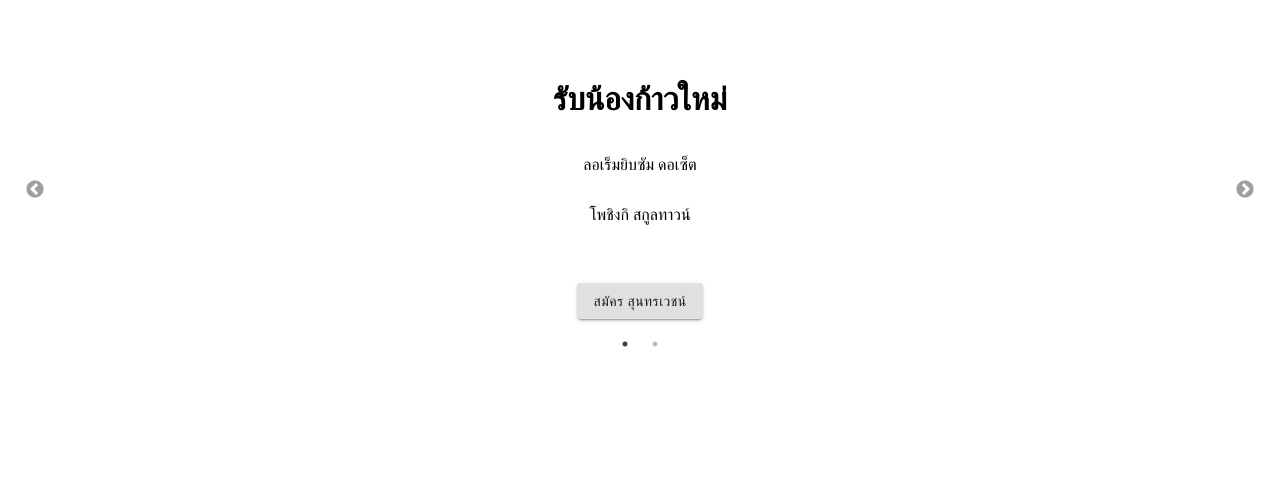
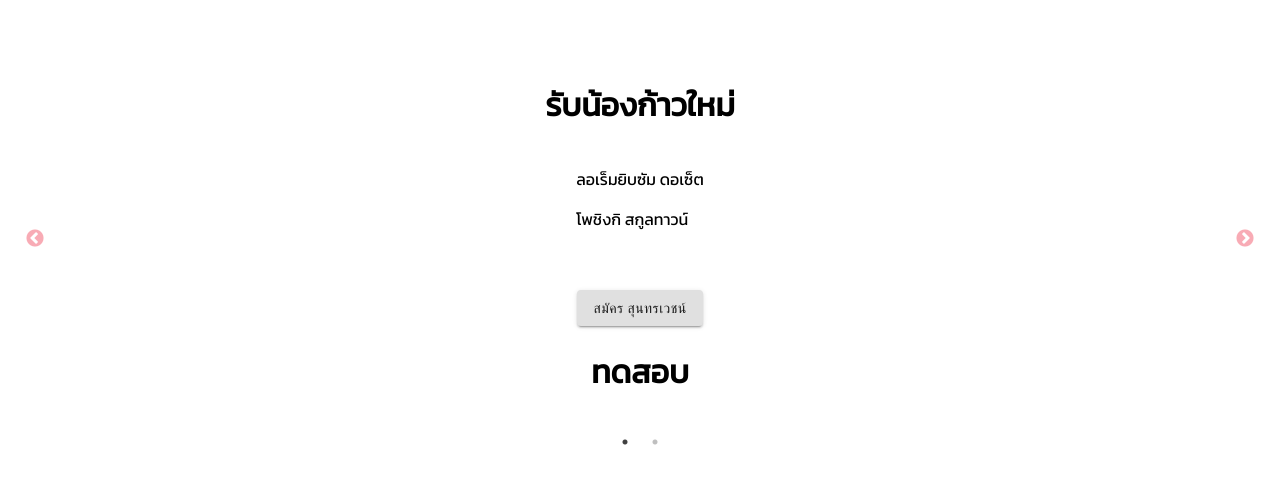
Before and after one commit to tepzilon/web-content.rnkm, a Gatsby site: page / in a window 1280 px wide. Built offline with nearby package versions, Linux system fonts and the light colour scheme; Gatsby itself is replaced by a stand-in of ours.

```diff
--- a/src/components/featuredContents.js
+++ b/src/components/featuredContents.js
@@ -2,7 +2,7 @@
 import Slider from 'react-slick'
 import 'slick-carousel/slick/slick.scss'
 import 'slick-carousel/slick/slick-theme.scss'
-import { Box, Button } from '@material-ui/core'
+import { Box, Button, Collapse, Fade } from '@material-ui/core'
 import './slickFix.scss'
 function SampleNextArrow(props) {
   const { className, style, onClick } = props;
@@ -16,6 +16,7 @@
 }
 
 export default () => {
+  const [x, setX] = React.useState(true);
   const settings = {
     arrows: true,
     dots: true,
@@ -37,10 +38,13 @@
             paddingBottom: '10px'
           }}>
             <h1>รับน้องก้าวใหม่</h1>
+            <Collapse in={x}>
             <p>ลอเร็มยิบซัม ดอเซ็ต</p>
             <p>โพชิงกิ สกูลทาวน์</p>
+            </Collapse>
             <h1/>
-            <Button variant='contained' bgcolor='primary.main'>สมัคร สุนทรเวชน์</Button>
+              <Button variant='contained' bgcolor='primary.main' onClick={() => {setX(!x)}}>สมัคร สุนทรเวชน์</Button>
+            <h1>ทดสอบ</h1>
           </Box>
         </div>
         <div>
--- a/src/components/slickFix.scss
+++ b/src/components/slickFix.scss
@@ -1,6 +1,8 @@
+@import '../styles/palette.scss';
+
 .slick-prev,
 .slick-next {
   &::before {
-    color: grey
+    color: $theme-pink;
   }
 }
--- a/src/pages/index.scss
+++ b/src/pages/index.scss
@@ -1,3 +1,6 @@
+@import url('https://fonts.googleapis.com/css?family=Kanit&display=swap');
+
 body {
   margin: 0;
+  font-family: 'Kanit', sans-serif;
 }
```
